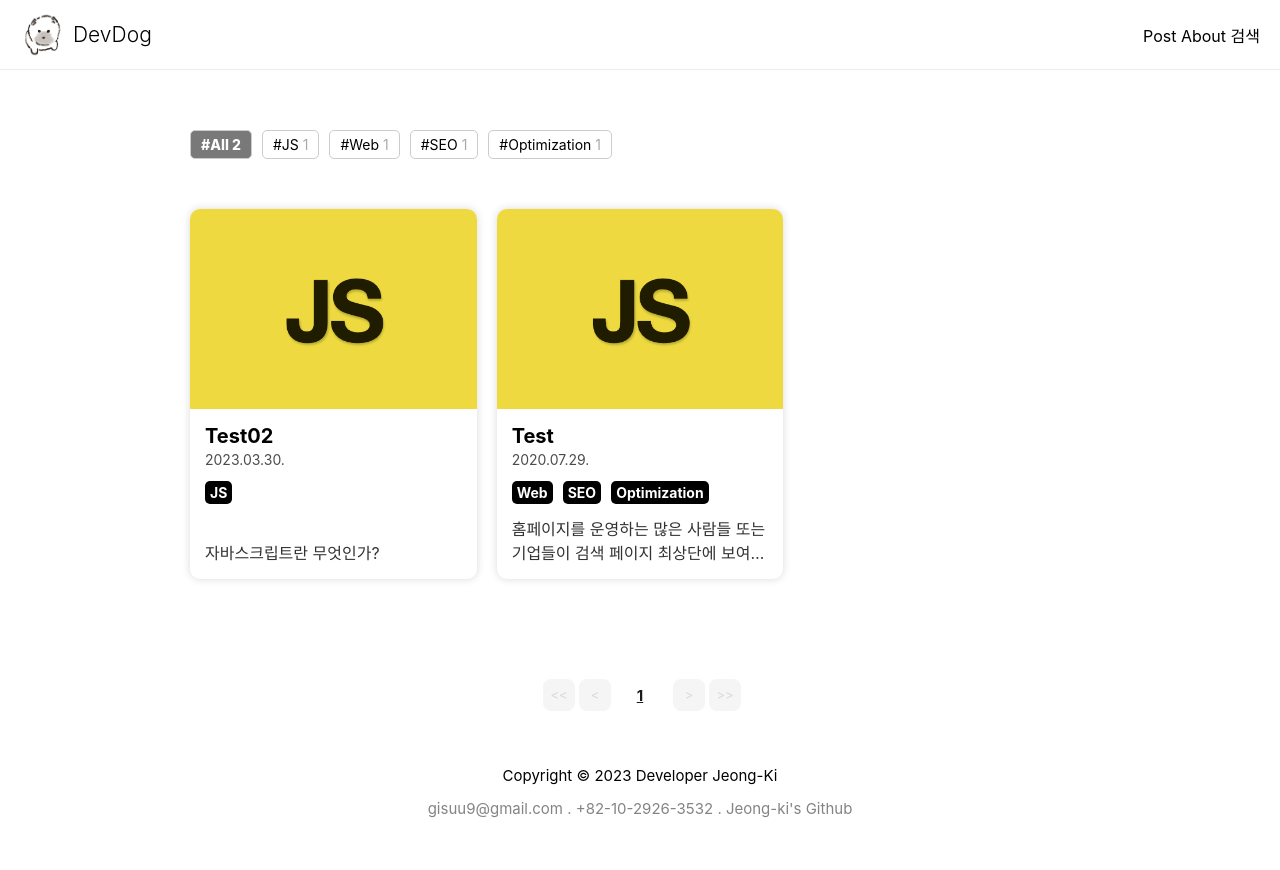
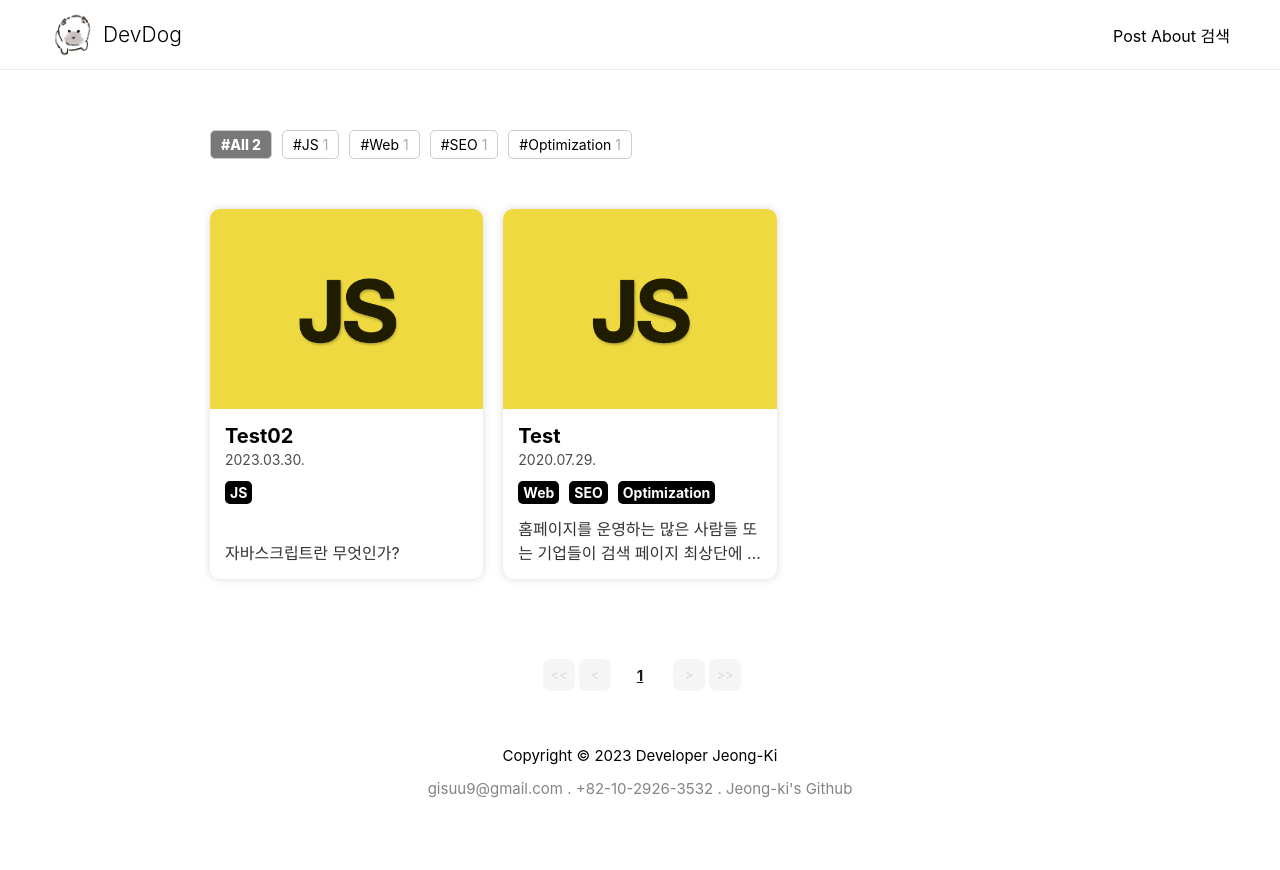
Before and after one commit to Jeong-ki/gatsby-blog, a Gatsby site: page / in a window 1280 px wide. Built offline with nearby package versions, Linux system fonts and the light colour scheme; Gatsby itself is replaced by a stand-in of ours.

Commit message:
update: header media query 값 설정

```diff
--- a/src/components/Common/Header.tsx
+++ b/src/components/Common/Header.tsx
@@ -13,8 +13,20 @@ const WrapHeader = styled.header`
   height: 70px;
   display: flex;
   justify-content: space-between;
-  padding: 20px;
+  padding: 20px 50px;
   border-bottom: 1px solid #eaecef;
+
+  @media (max-width: 1600px) {
+    padding: 20px 50px;
+  }
+
+  @media (max-width: 1200px) {
+    padding: 20px;
+  }
+
+  @media (max-width: 768px) {
+    padding: 20px;
+  }
 `;
 const WrapLogo = styled(Link)`
   display: flex;
--- a/src/components/Main/CategoryList.tsx
+++ b/src/components/Main/CategoryList.tsx
@@ -28,11 +28,13 @@ const CategoryListWrapper = styled.div`
   @media (max-width: 1600px) {
     width: 900px;
     margin: 60px auto 0;
+    padding: 0 20px;
   }
 
   @media (max-width: 1200px) {
     width: 768px;
-    margin: 60px auto 0;
+    margin: 50px auto 0;
+    padding: 0 20px;
   }
 
   @media (max-width: 768px) {
--- a/src/components/Main/PostList.tsx
+++ b/src/components/Main/PostList.tsx
@@ -14,22 +14,24 @@ const PostListWrapper = styled.div`
   grid-gap: 20px;
   width: 1200px;
   margin: 0 auto;
-  padding: 50px 0 100px;
+  padding: 50px 0 90px;
 
   @media (max-width: 1600px) {
     grid-template-columns: 1fr 1fr 1fr;
     width: 900px;
+    padding: 50px 20px 80px;
   }
 
   @media (max-width: 1200px) {
     grid-template-columns: 1fr 1fr;
     width: 768px;
+    padding: 40px 20px 70px;
   }
 
   @media (max-width: 768px) {
     grid-template-columns: 1fr;
     width: 100%;
-    padding: 50px 20px;
+    padding: 40px 20px;
   }
 `;
 
```
